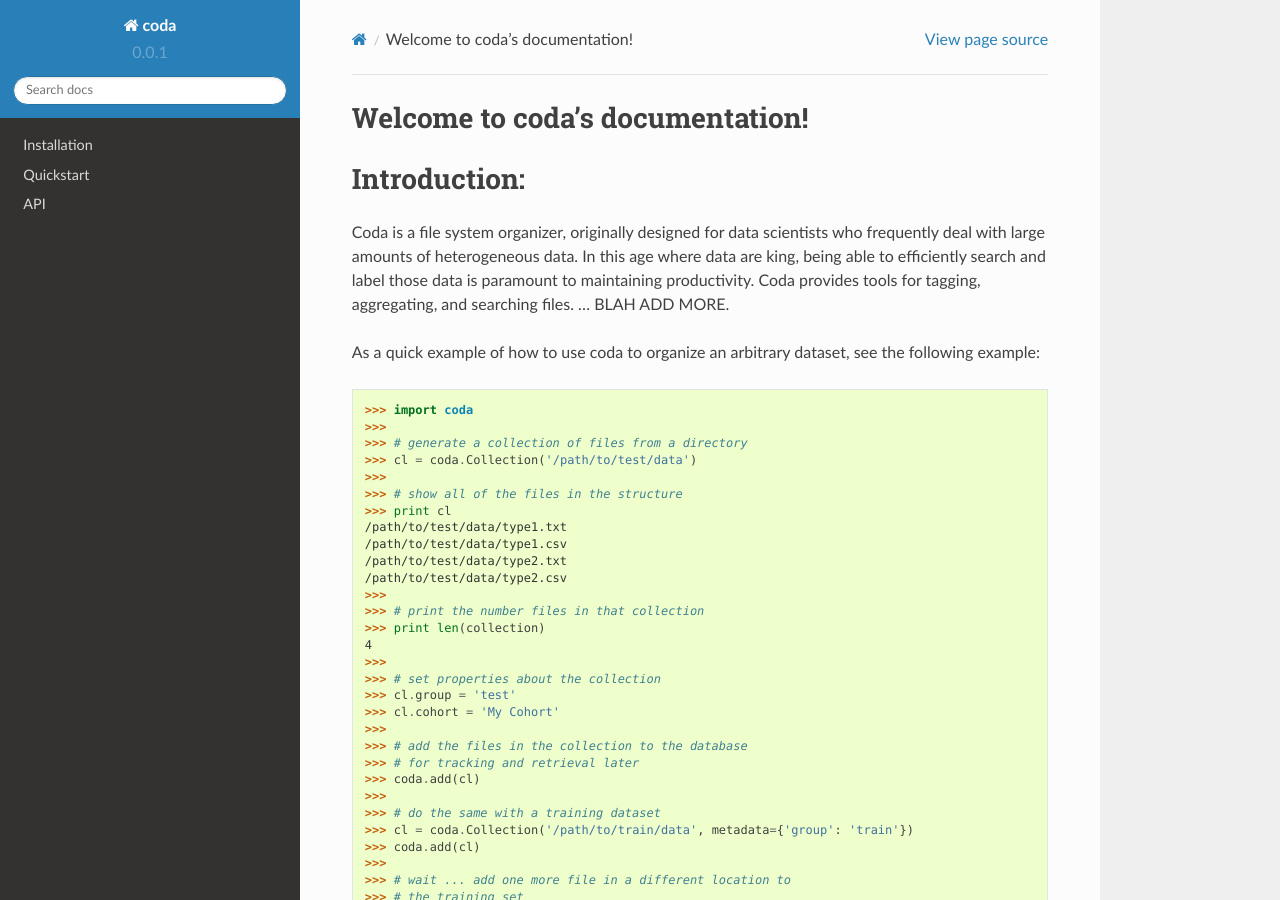
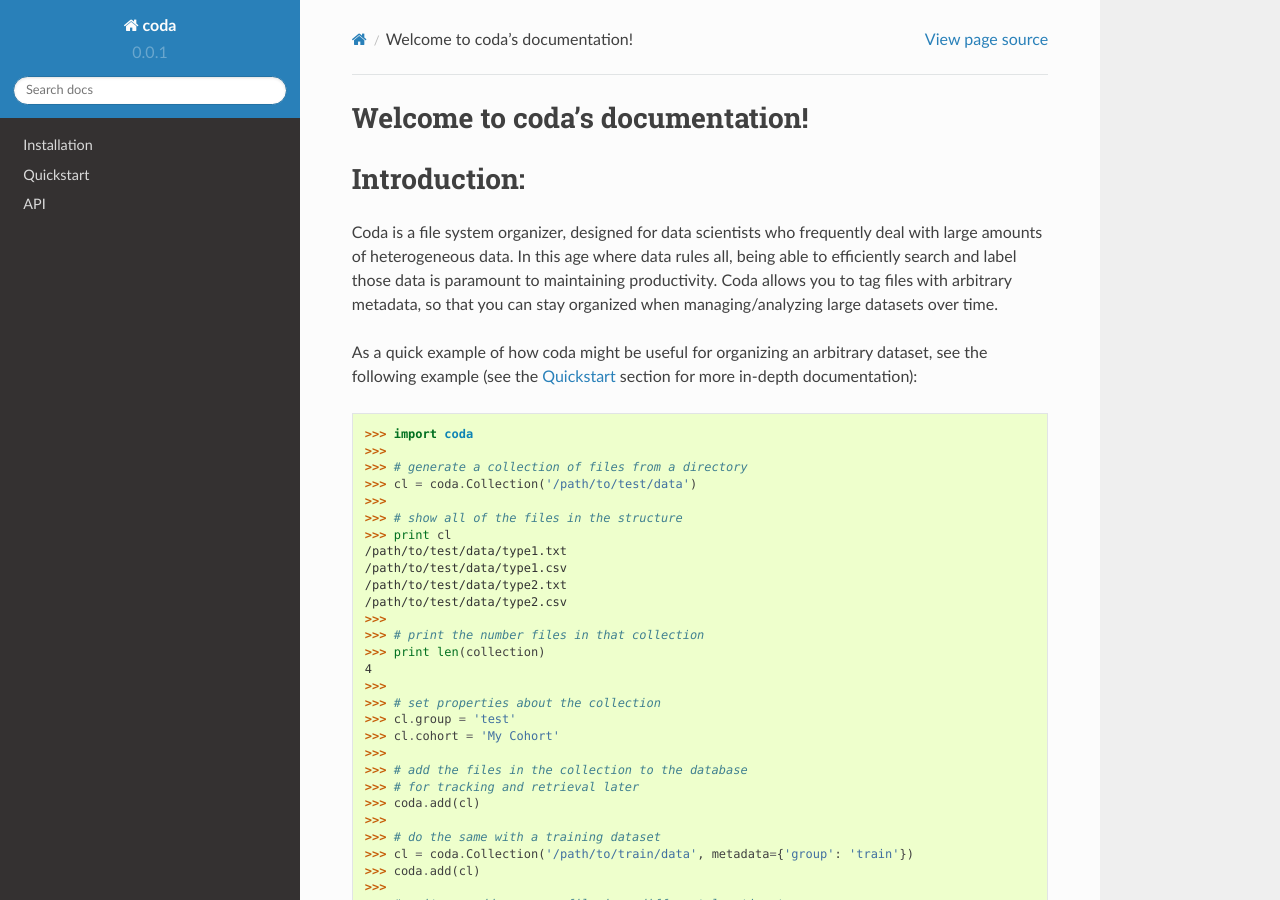
Before and after one commit to bprinty/coda, a Sphinx documentation site: the page built from docs/index.rst, in a window 1280 px wide and 900 px high. Built offline with Sphinx 7.4.7 and the Read the Docs theme 2.0.0, drawn with Linux system fonts in a browser that asks for light colours; formulas are drawn with MathJax 3.

Commit message:
more docs for the index page

```diff
--- a/docs/index.rst
+++ b/docs/index.rst
@@ -8,7 +8,15 @@ Welcome to coda's documentation!
 Introduction:
 =============
 
-Coda is a file system organizer, originally designed for data scientists who frequently deal with large amounts of heterogeneous data. In this age where data are king, being able to efficiently search and label those data is paramount to maintaining productivity. Coda provides tools for tagging, aggregating, and searching files. ... BLAH ADD MORE.
+Coda is a file system organizer, designed for data scientists who frequently deal
+with large amounts of heterogeneous data. In this age where data rules all, being able to
+efficiently search and label those data is paramount to maintaining productivity. Coda
+allows you to tag files with arbitrary metadata, so that you can stay organized when
+managing/analyzing large datasets over time.
+
+As a quick example of how coda might be useful for organizing an arbitrary dataset,
+see the following example (see the `Quickstart <./quickstart.html>`_ section for more
+in-depth documentation):
 
 .. talk about the principles of coda:
 ..    - files are associated with metadata
@@ -18,9 +26,6 @@ Coda is a file system organizer, originally designed for data scientists who fre
 ..    - great for data scientists
 
 .. separate the examples below into more readable chunks
-
-
-As a quick example of how to use coda to organize an arbitrary dataset, see the following example:
 
 .. code-block:: python
 
```
